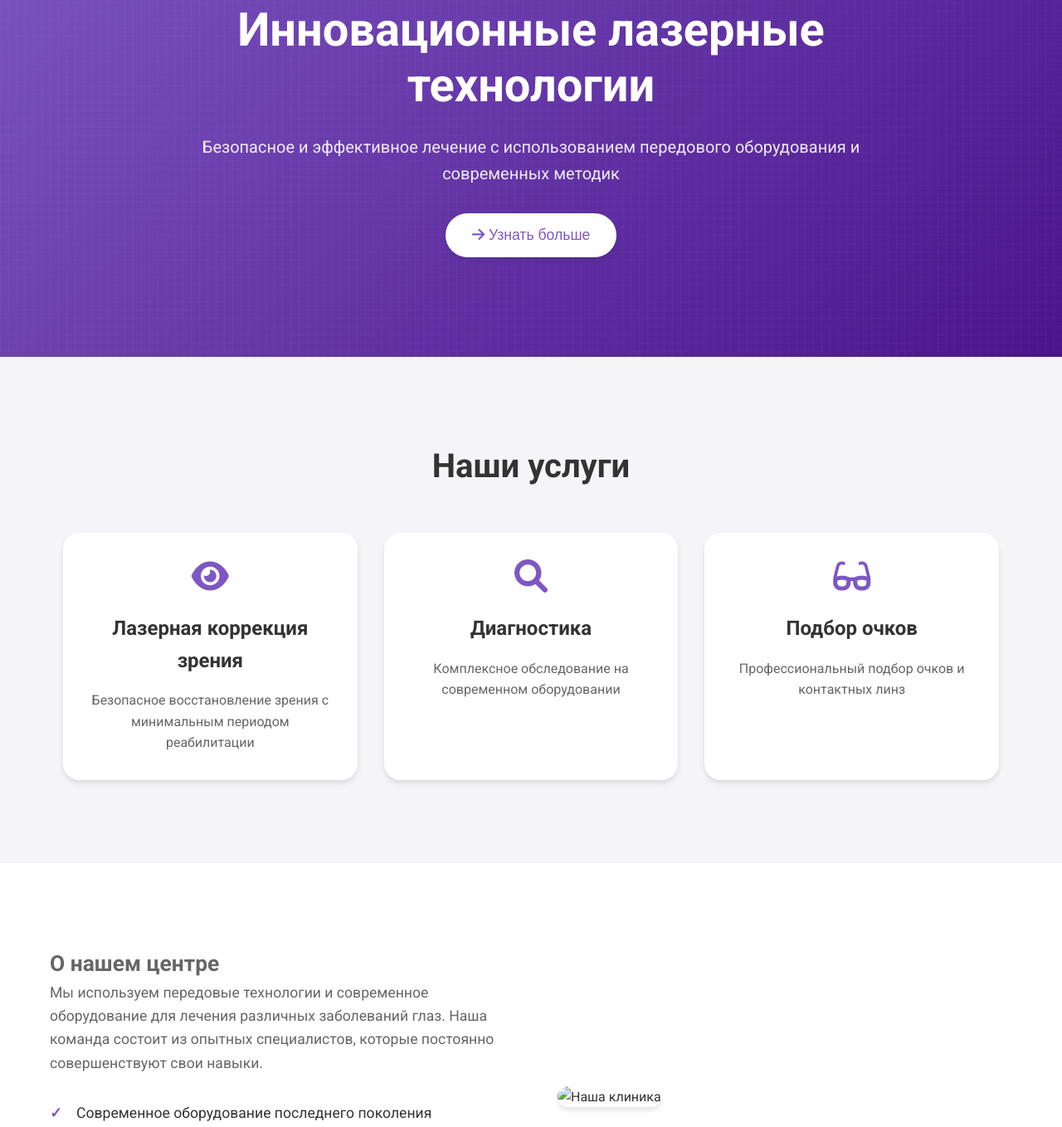
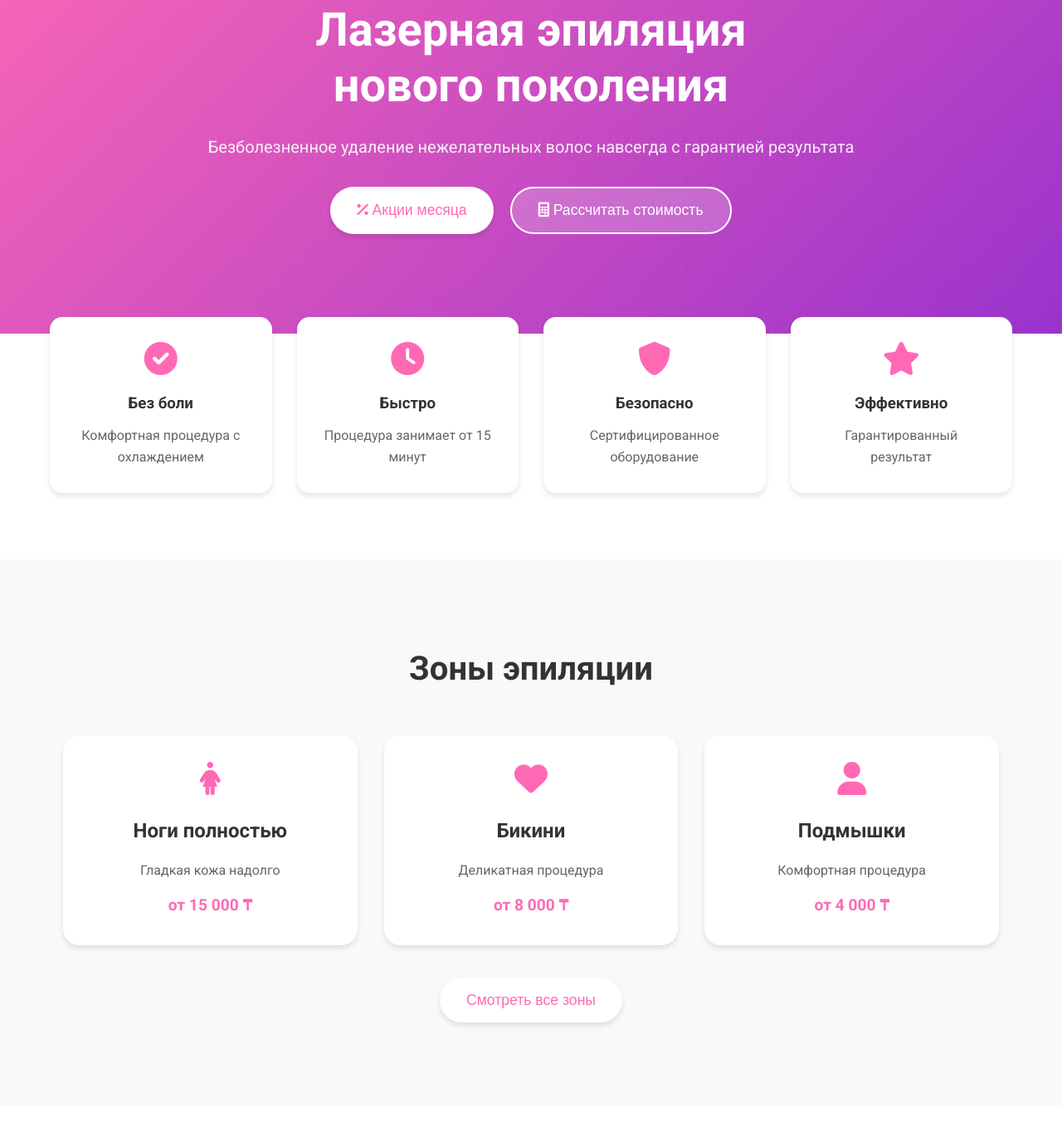
Before and after one commit to drugsnofun/laser-site, a plain HTML site: page index.html in a window 1280 px wide. Shown: the part 177-1535 px from the top of the page at 83% size. Drawn offline with Linux system fonts and the light colour scheme.

Commit message:
Updated content and design for laser epilation center

```diff
--- a/css/style.css
+++ b/css/style.css
@@ -1,13 +1,13 @@
 /* Variables */
 :root {
-    --primary: #7E57C2;
-    --primary-dark: #5E35B1;
-    --primary-light: #B39DDB;
-    --secondary: #4A148C;
+    --primary: #FF69B4;
+    --primary-dark: #FF1493;
+    --primary-light: #FFC0CB;
+    --secondary: #9932CC;
     --text: #333;
     --text-light: #666;
     --background: #fff;
-    --background-alt: #F5F5F7;
+    --background-alt: #F8F9FA;
     --shadow: 0 4px 6px rgba(0, 0, 0, 0.1);
     --shadow-hover: 0 10px 15px rgba(0, 0, 0, 0.15);
     --gradient: linear-gradient(135deg, var(--primary) 0%, var(--secondary) 100%);
@@ -136,6 +136,13 @@ body {
     opacity: 0.9;
 }
 
+.hero-buttons {
+    display: flex;
+    gap: 20px;
+    justify-content: center;
+    margin-top: 30px;
+}
+
 .primary-btn {
     background: #fff;
     color: var(--primary);
@@ -152,6 +159,66 @@ body {
 .primary-btn:hover {
     transform: translateY(-2px);
     box-shadow: var(--shadow-hover);
+}
+
+.secondary-btn {
+    background: rgba(255, 255, 255, 0.2);
+    color: #fff;
+    border: 2px solid #fff;
+    padding: 1rem 2rem;
+    border-radius: 50px;
+    font-size: 1.1rem;
+    font-weight: 500;
+    cursor: pointer;
+    transition: all 0.3s ease;
+}
+
+.secondary-btn:hover {
+    background: #fff;
+    color: var(--primary);
+}
+
+/* Advantages section */
+.advantages-section {
+    padding: 80px 0;
+    background: var(--background);
+}
+
+.advantages-grid {
+    display: grid;
+    grid-template-columns: repeat(auto-fit, minmax(250px, 1fr));
+    gap: 30px;
+    margin-top: -100px;
+    position: relative;
+    z-index: 2;
+}
+
+.advantage-card {
+    background: #fff;
+    padding: 30px;
+    border-radius: 15px;
+    text-align: center;
+    box-shadow: var(--shadow);
+    transition: transform 0.3s ease;
+}
+
+.advantage-card:hover {
+    transform: translateY(-5px);
+}
+
+.advantage-card i {
+    font-size: 40px;
+    color: var(--primary);
+    margin-bottom: 20px;
+}
+
+.advantage-card h3 {
+    margin-bottom: 10px;
+    color: var(--text);
+}
+
+.advantage-card p {
+    color: var(--text-light);
 }
 
 /* Services section */
@@ -175,6 +242,8 @@ body {
 }
 
 .service-card {
+    position: relative;
+    overflow: hidden;
     background: var(--background);
     padding: 2rem;
     border-radius: 20px;
@@ -186,6 +255,23 @@ body {
 .service-card:hover {
     transform: translateY(-5px);
     box-shadow: var(--shadow-hover);
+}
+
+.service-card::before {
+    content: '';
+    position: absolute;
+    top: 0;
+    left: 0;
+    right: 0;
+    bottom: 0;
+    background: var(--gradient);
+    opacity: 0;
+    transition: opacity 0.3s ease;
+    z-index: 1;
+}
+
+.service-card:hover::before {
+    opacity: 0.1;
 }
 
 .service-card i {
@@ -203,6 +289,19 @@ body {
 .service-card p {
     color: var(--text-light);
     line-height: 1.6;
+}
+
+.service-card .price {
+    display: block;
+    margin-top: 15px;
+    font-size: 1.2rem;
+    font-weight: 700;
+    color: var(--primary);
+}
+
+.services-action {
+    text-align: center;
+    margin-top: 40px;
 }
 
 /* About section */
@@ -246,6 +345,25 @@ body {
     width: 100%;
     border-radius: 20px;
     box-shadow: var(--shadow);
+}
+
+/* Promo section */
+.promo {
+    padding: 100px 0;
+    background: var(--gradient);
+    color: #fff;
+    text-align: center;
+}
+
+.promo-content {
+    max-width: 600px;
+    margin: 0 auto;
+}
+
+.promo-text {
+    font-size: 2rem;
+    margin: 20px 0 30px;
+    font-weight: 700;
 }
 
 /* Footer */
@@ -320,6 +438,19 @@ body {
     .services-grid {
         grid-template-columns: 1fr;
     }
+
+    .hero-buttons {
+        flex-direction: column;
+        gap: 15px;
+    }
+
+    .advantages-grid {
+        margin-top: -50px;
+    }
+
+    .promo-text {
+        font-size: 1.5rem;
+    }
 }
 
 /* Mobile menu button */
--- a/index.html
+++ b/index.html
@@ -3,8 +3,8 @@
 <head>
     <meta charset="UTF-8">
     <meta name="viewport" content="width=device-width, initial-scale=1.0">
-    <title>Лазерный Центр | Современные методики лечения</title>
-    <meta name="description" content="Профессиональный лазерный центр с современным оборудованием и опытными специалистами">
+    <title>Центр Лазерной Эпиляции | Безболезненное удаление волос</title>
+    <meta name="description" content="Профессиональная лазерная эпиляция на современном оборудовании. Безболезненно, быстро, эффективно">
     <link rel="stylesheet" href="css/style.css">
     <link href="https://fonts.googleapis.com/css2?family=Roboto:wght@300;400;500;700&display=swap" rel="stylesheet">
     <link rel="stylesheet" href="https://cdnjs.cloudflare.com/ajax/libs/font-awesome/6.0.0/css/all.min.css">
@@ -15,14 +15,14 @@
             <nav class="nav">
                 <div class="logo">
                     <a href="/">
-                        <img src="images/logo.png" alt="Лазерный центр" height="50">
+                        <img src="images/logo.png" alt="Центр лазерной эпиляции" height="50">
                     </a>
                 </div>
                 <ul class="nav-menu">
                     <li><a href="#services">Услуги</a></li>
+                    <li><a href="#prices">Цены</a></li>
                     <li><a href="#about">О нас</a></li>
-                    <li><a href="#doctors">Специалисты</a></li>
-                    <li><a href="#prices">Цены</a></li>
+                    <li><a href="#results">До/После</a></li>
                     <li><a href="#contacts">Контакты</a></li>
                 </ul>
                 <div class="contact-info">
@@ -46,35 +46,74 @@
         <section class="hero">
             <div class="container">
                 <div class="hero-content">
-                    <h1>Инновационные лазерные технологии</h1>
-                    <p>Безопасное и эффективное лечение с использованием передового оборудования и современных методик</p>
-                    <button class="primary-btn">
-                        <i class="fas fa-arrow-right"></i>
-                        Узнать больше
-                    </button>
+                    <h1>Лазерная эпиляция<br>нового поколения</h1>
+                    <p>Безболезненное удаление нежелательных волос навсегда с гарантией результата</p>
+                    <div class="hero-buttons">
+                        <button class="primary-btn">
+                            <i class="fas fa-percent"></i>
+                            Акции месяца
+                        </button>
+                        <button class="secondary-btn">
+                            <i class="fas fa-calculator"></i>
+                            Рассчитать стоимость
+                        </button>
+                    </div>
+                </div>
+            </div>
+        </section>
+
+        <section id="advantages" class="advantages-section">
+            <div class="container">
+                <div class="advantages-grid">
+                    <div class="advantage-card">
+                        <i class="fas fa-check-circle"></i>
+                        <h3>Без боли</h3>
+                        <p>Комфортная процедура с охлаждением</p>
+                    </div>
+                    <div class="advantage-card">
+                        <i class="fas fa-clock"></i>
+                        <h3>Быстро</h3>
+                        <p>Процедура занимает от 15 минут</p>
+                    </div>
+                    <div class="advantage-card">
+                        <i class="fas fa-shield-alt"></i>
+                        <h3>Безопасно</h3>
+                        <p>Сертифицированное оборудование</p>
+                    </div>
+                    <div class="advantage-card">
+                        <i class="fas fa-star"></i>
+                        <h3>Эффективно</h3>
+                        <p>Гарантированный результат</p>
+                    </div>
                 </div>
             </div>
         </section>
 
         <section id="services" class="services">
             <div class="container">
-                <h2>Наши услуги</h2>
+                <h2>Зоны эпиляции</h2>
                 <div class="services-grid">
                     <div class="service-card">
-                        <i class="fas fa-eye"></i>
-                        <h3>Лазерная коррекция зрения</h3>
-                        <p>Безопасное восстановление зрения с минимальным периодом реабилитации</p>
+                        <i class="fas fa-female"></i>
+                        <h3>Ноги полностью</h3>
+                        <p>Гладкая кожа надолго</p>
+                        <span class="price">от 15 000 ₸</span>
                     </div>
                     <div class="service-card">
-                        <i class="fas fa-search"></i>
-                        <h3>Диагностика</h3>
-                        <p>Комплексное обследование на современном оборудовании</p>
+                        <i class="fas fa-heart"></i>
+                        <h3>Бикини</h3>
+                        <p>Деликатная процедура</p>
+                        <span class="price">от 8 000 ₸</span>
                     </div>
                     <div class="service-card">
-                        <i class="fas fa-glasses"></i>
-                        <h3>Подбор очков</h3>
-                        <p>Профессиональный подбор очков и контактных линз</p>
+                        <i class="fas fa-user"></i>
+                        <h3>Подмышки</h3>
+                        <p>Комфортная процедура</p>
+                        <span class="price">от 4 000 ₸</span>
                     </div>
+                </div>
+                <div class="services-action">
+                    <button class="primary-btn">Смотреть все зоны</button>
                 </div>
             </div>
         </section>
@@ -84,17 +123,27 @@
                 <div class="about-content">
                     <div class="about-text">
                         <h2>О нашем центре</h2>
-                        <p>Мы используем передовые технологии и современное оборудование для лечения различных заболеваний глаз. Наша команда состоит из опытных специалистов, которые постоянно совершенствуют свои навыки.</p>
+                        <p>Мы специализируемся на лазерной эпиляции с 2015 года. Используем современный диодный лазер последнего поколения, который подходит для любого типа кожи и волос.</p>
                         <ul class="advantages">
-                            <li>Современное оборудование последнего поколения</li>
-                            <li>Команда опытных специалистов</li>
-                            <li>Индивидуальный подход к каждому пациенту</li>
-                            <li>Комфортные условия лечения</li>
+                            <li>Новейший диодный лазер 2023 года</li>
+                            <li>Сертифицированные специалисты</li>
+                            <li>Более 10 000 довольных клиентов</li>
+                            <li>Гарантия результата</li>
                         </ul>
                     </div>
                     <div class="about-image">
-                        <img src="images/clinic.jpg" alt="Наша клиника">
+                        <img src="images/clinic.jpg" alt="Наш центр">
                     </div>
+                </div>
+            </div>
+        </section>
+
+        <section id="promo" class="promo">
+            <div class="container">
+                <div class="promo-content">
+                    <h2>Специальное предложение</h2>
+                    <p class="promo-text">Первая процедура со скидкой 50%</p>
+                    <button class="primary-btn">Получить скидку</button>
                 </div>
             </div>
         </section>
@@ -104,8 +153,8 @@
         <div class="container">
             <div class="footer-content">
                 <div class="footer-info">
-                    <img src="images/logo-white.png" alt="Лазерный центр" class="footer-logo" height="40">
-                    <p>Ваше здоровье - наш приоритет</p>
+                    <img src="images/logo-white.png" alt="Центр лазерной эпиляции" class="footer-logo" height="40">
+                    <p>Ваша красота - наша работа</p>
                 </div>
                 <div class="footer-contacts">
                     <h4>Контакты</h4>
@@ -116,7 +165,6 @@
                 <div class="footer-social">
                     <h4>Мы в соцсетях</h4>
                     <div class="social-links">
-                        <a href="#"><i class="fab fa-facebook"></i></a>
                         <a href="#"><i class="fab fa-instagram"></i></a>
                         <a href="#"><i class="fab fa-whatsapp"></i></a>
                         <a href="#"><i class="fab fa-telegram"></i></a>
@@ -124,7 +172,7 @@
                 </div>
             </div>
             <div class="footer-bottom">
-                <p>&copy; 2024 Лазерный центр. Все права защищены.</p>
+                <p>&copy; 2024 Центр лазерной эпиляции. Все права защищены.</p>
             </div>
         </div>
     </footer>
```
